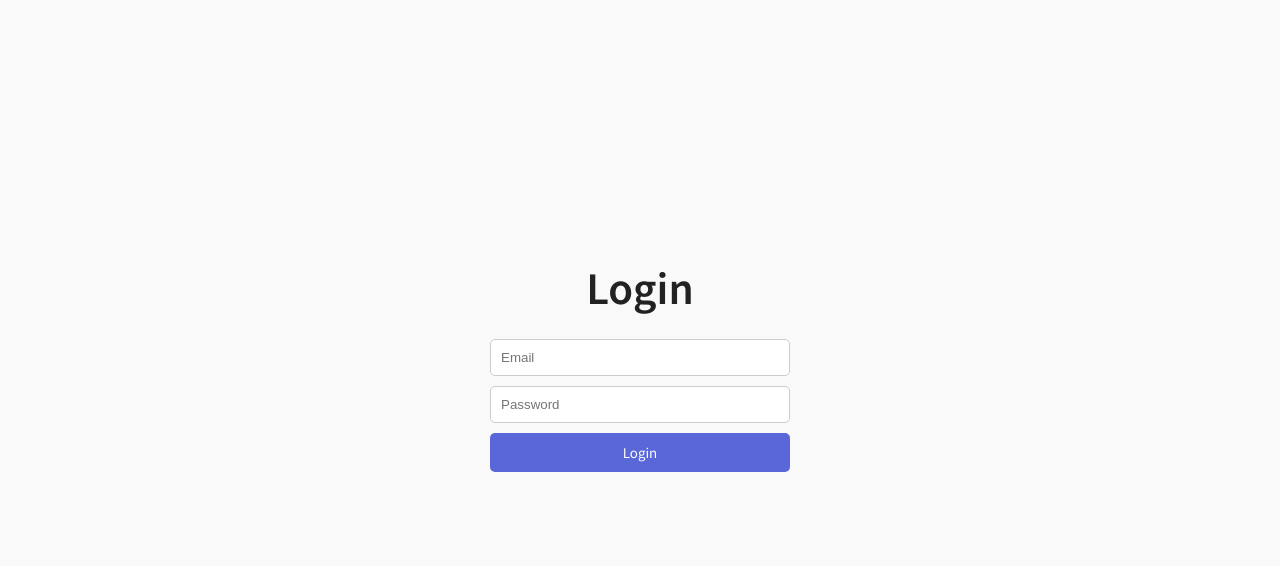
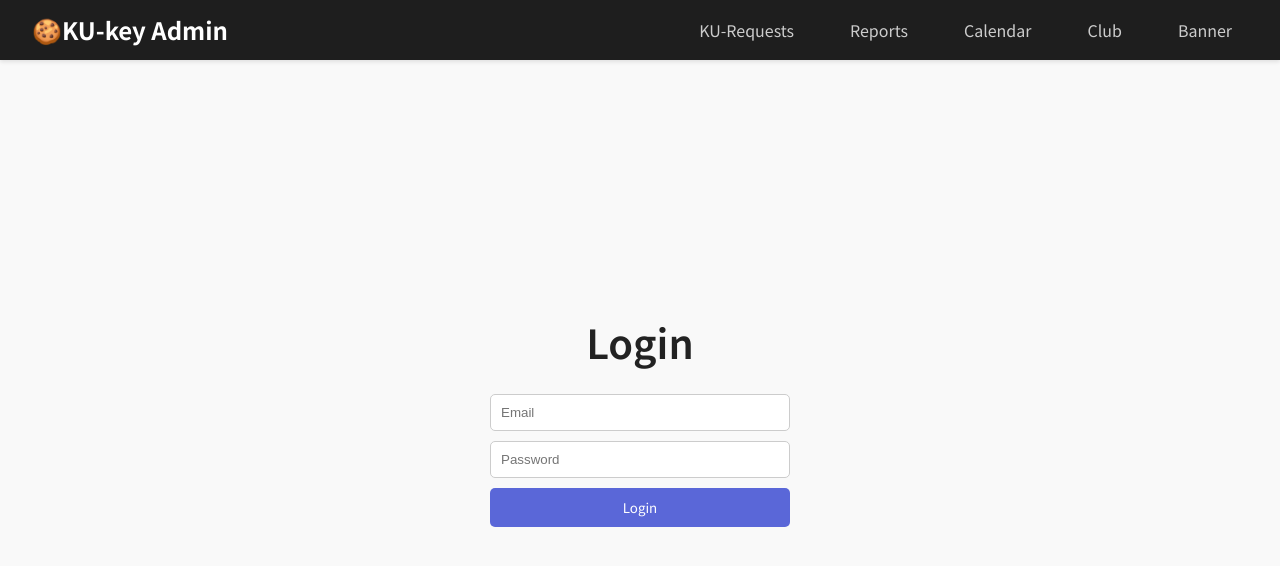
Before and after one commit to KimSeongHyeonn/kukey-admin, a SvelteKit app: page / in a window 1280 px wide. Shown: the top 566 px of the page. Built offline with nearby package versions, Linux system fonts and the light colour scheme; no server answers.

Commit message:
fix: 로그인 시에도 로딩창 뜨도록 수정

```diff
--- a/src/routes/+layout.svelte
+++ b/src/routes/+layout.svelte
@@ -32,7 +32,7 @@
 </script>
 
 <!-- 네비게이션 바 -->
-{#if page.url.pathname !== '/'}
+
 <nav class="navbar">
 	<div class="navbar-logo">
 		<h1>🍪KU-key Admin</h1>
@@ -61,9 +61,8 @@
 		<!-- 추가된 버튼 -->
 	</div>
 </nav>
-{/if}
 
-<main class={page.url.pathname === '/' ? 'no-padding' : ''}>
+<main>
 	<!-- 로딩 스피너 표시 -->
 	{#if $isLoading}
 		<div class="loading-overlay">
@@ -79,10 +78,6 @@
 	main {
 		padding-top: 55px;
 		background-color: #f9f9f9;
-	}
-
-	.no-padding {
-		padding-top: 0;
 	}
 
 	/* 네비게이션 바 스타일 */
--- a/src/routes/+page.svelte
+++ b/src/routes/+page.svelte
@@ -3,11 +3,13 @@
 	import { apiUrl } from '../store/url';
 	import { authStore } from '../store/auth';
 	import { gotoWithBase } from '$lib/utils';
+	import { isLoading } from '../store/loading';
 
 	let email = '';
 	let password = '';
 
 	const handleLogin = async () => {
+		isLoading.set(true);
 		if (email && password) {
 			const url = get(apiUrl);
 
@@ -41,9 +43,12 @@
 				}
 			} catch (error) {
 				alert('서버와의 연결에 실패했습니다.');
+			} finally {
+				isLoading.set(false);
 			}
 		} else {
 			alert('이메일과 비밀번호를 입력하세요.');
+			isLoading.set(false);
 		}
 	};
 </script>
--- a/src/store/loading.ts
+++ b/src/store/loading.ts
@@ -1,4 +1,4 @@
 import { writable } from 'svelte/store';
 
-// API URL 전역 상태
+// loading store
 export const isLoading = writable<boolean>(false);
--- a/src/store/url.ts
+++ b/src/store/url.ts
@@ -1,4 +1,5 @@
 import { readable } from 'svelte/store';
 import { PUBLIC_API_URL } from '$env/static/public';
 
+// API URL store
 export const apiUrl = readable<string>(PUBLIC_API_URL || 'http://localhost:3000/');
```
Lines whose indentation alone changed are shown as unchanged.
